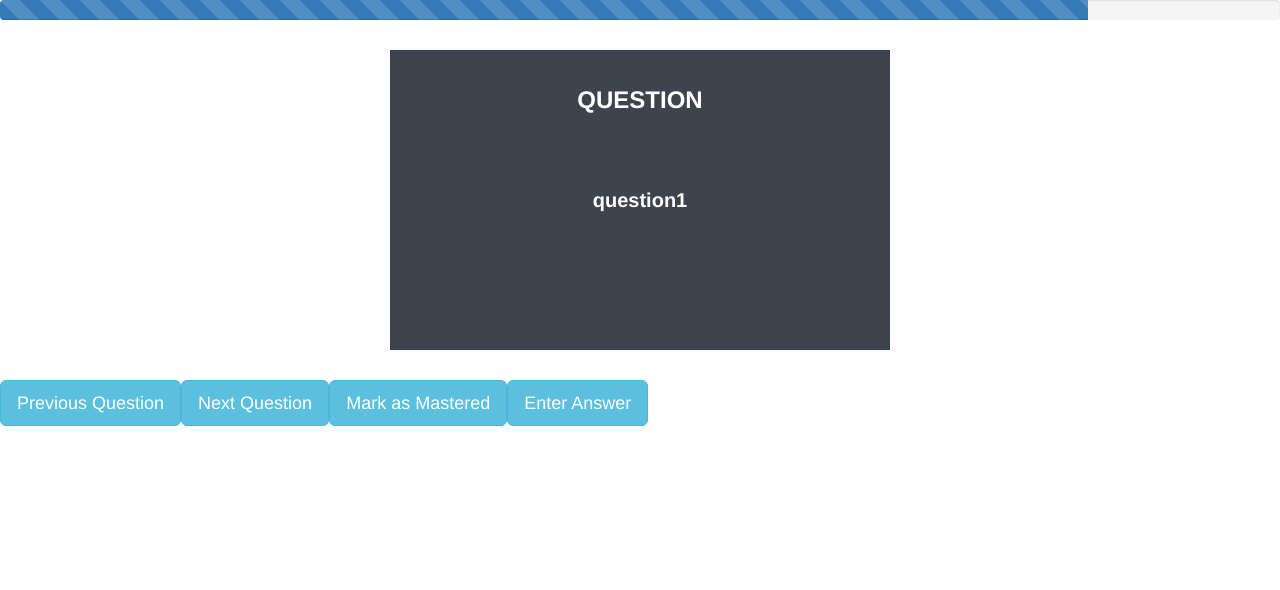
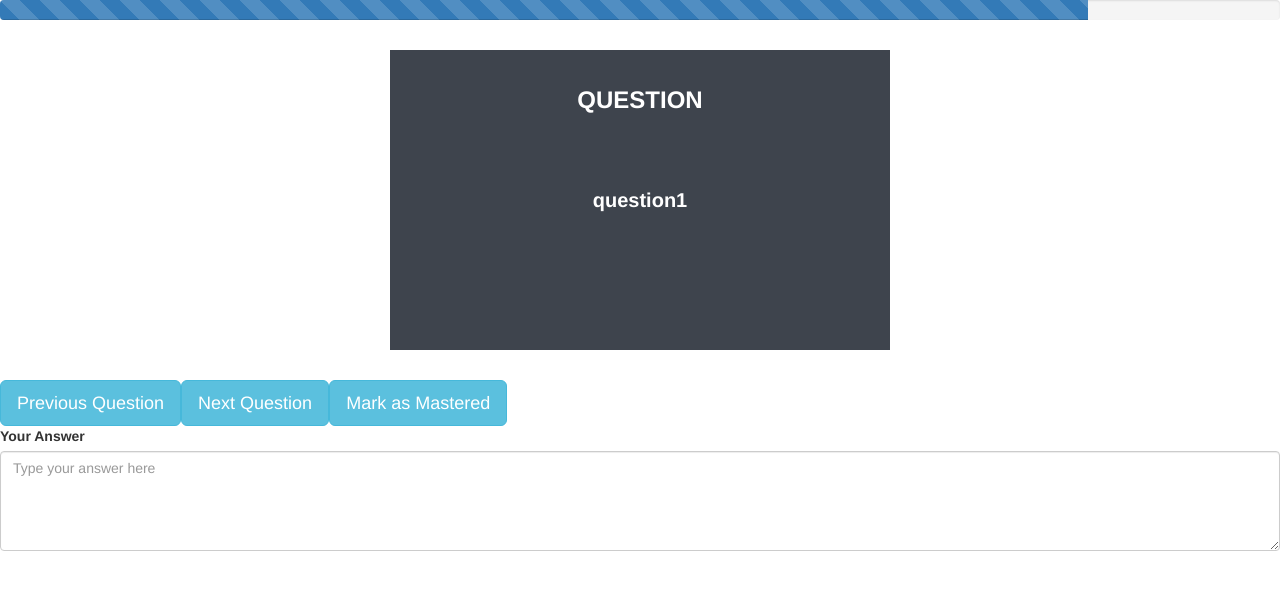
Before and after one commit to JosephLamacchia/project3, an Angular app in the folder project3/: page /cardrunner in a window 1280 px wide. Shown: the top 590 px of the page. Built offline with nearby package versions, Linux system fonts and the light colour scheme.

Commit message:
Answer section and mark as mastered function just sends an alert

```diff
--- a/project3/package.json
+++ b/project3/package.json
@@ -18,6 +18,7 @@
     "@angular/platform-browser": "~12.1.0",
     "@angular/platform-browser-dynamic": "~12.1.0",
     "@angular/router": "~12.1.0",
+    "bootstrap": "^5.1.0",
     "rxjs": "~6.6.0",
     "tslib": "^2.2.0",
     "zone.js": "~0.11.4"
--- a/project3/src/app/Components/cardrunner/cardrunner.component.html
+++ b/project3/src/app/Components/cardrunner/cardrunner.component.html
@@ -24,5 +24,8 @@
 
 <button (click)="prevQuestion()" type="button" class="btn btn-info btn-lg">Previous Question</button>
 <button (click)="nextQuestion()" type="button" class="btn btn-info btn-lg">Next Question</button>
-<button type="button" class="btn btn-info btn-lg">Mark as Mastered</button>
-<button type="button" class="btn btn-info btn-lg">Enter Answer</button>
+<button (click)="markMastered()" type="button" class="btn btn-info btn-lg">Mark as Mastered</button>
+<div class="form-floating">
+	<label for="floatingTextarea2">Your Answer</label>
+	<textarea class="form-control" placeholder="Type your answer here" id="floatingTextarea2" style="height: 100px"></textarea>
+</div>
--- a/project3/src/app/Components/cardrunner/cardrunner.component.ts
+++ b/project3/src/app/Components/cardrunner/cardrunner.component.ts
@@ -70,4 +70,8 @@ export class CardrunnerComponent implements OnInit {
     }
   }
 
+  markMastered(){
+    alert("Marked mastered");
+  }
+
 }
```
Also changed, not shown: 1 other file (tests, documents, lock files or other folders).
